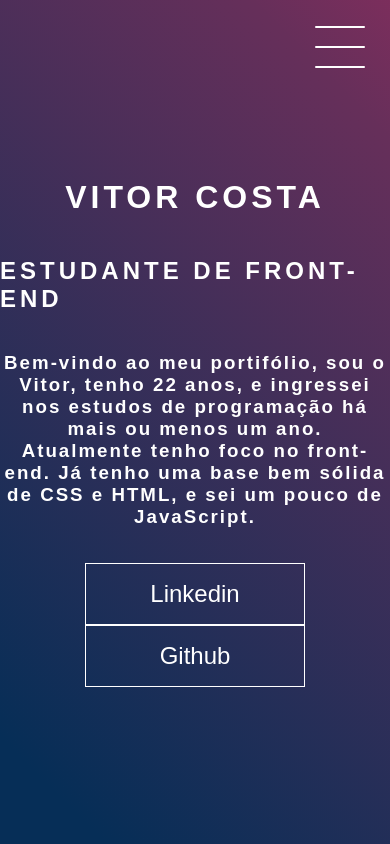
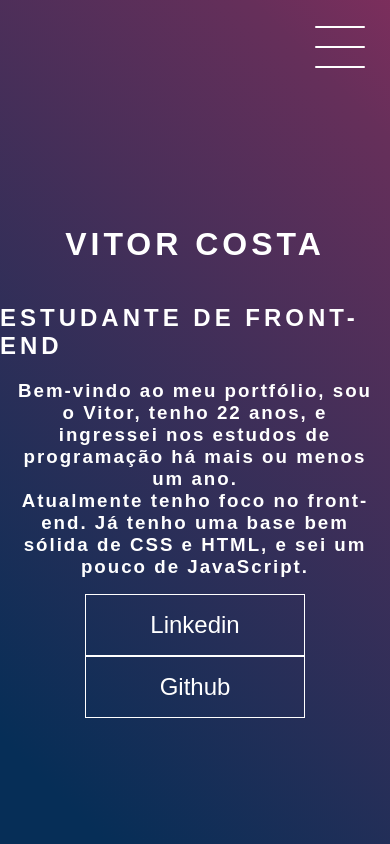
Before and after one commit to Vincent-Encanzo/meu-portfolio, a plain HTML site: page index.html in a window 390 px wide. Shown: the top 844 px of the page. Drawn offline with Linux system fonts and the light colour scheme; a web font is replaced by a local one.

Commit message:
Algumas pequenas alterações gráficas

```diff
--- a/assets/css/style.css
+++ b/assets/css/style.css
@@ -334,4 +334,14 @@ h3{
         width: 190px;
         height: 190px;
     }
+    .card:hover > .card--wrapper p{
+        font-size: 10px;
+    }
+    h1{
+        margin-top: 100px;
+    }
+    h3{
+        margin: 0 10px;
+
+    }
 }
--- a/index.html
+++ b/index.html
@@ -4,7 +4,7 @@
         <meta charset="utf-8">
         <link rel="stylesheet" href="assets/css/style.css"/>
         <meta name="viewport" content="width=device-width, initial-scale=1.0">
-        <title>Portifólio - Vitor Costa</title>
+        <title>Portfólio - Vitor Costa</title>
     </head>
     <body class="scrollNormal">
         <header class="header--wrapper">
@@ -36,7 +36,7 @@
             </div>
             <h1>Vitor Costa</h1>
             <h2>Estudante de Front-End</h2>
-            <h3>Bem-vindo ao meu portifólio, sou o Vitor, tenho 22 anos, e ingressei nos estudos de programação há mais ou menos um ano.<br>
+            <h3>Bem-vindo ao meu portfólio, sou o Vitor, tenho 22 anos, e ingressei nos estudos de programação há mais ou menos um ano.<br>
                 Atualmente tenho foco no front-end. Já tenho uma base bem sólida de CSS e HTML, e sei um pouco de JavaScript.
             </h3>
             <div class="social--media">
```
